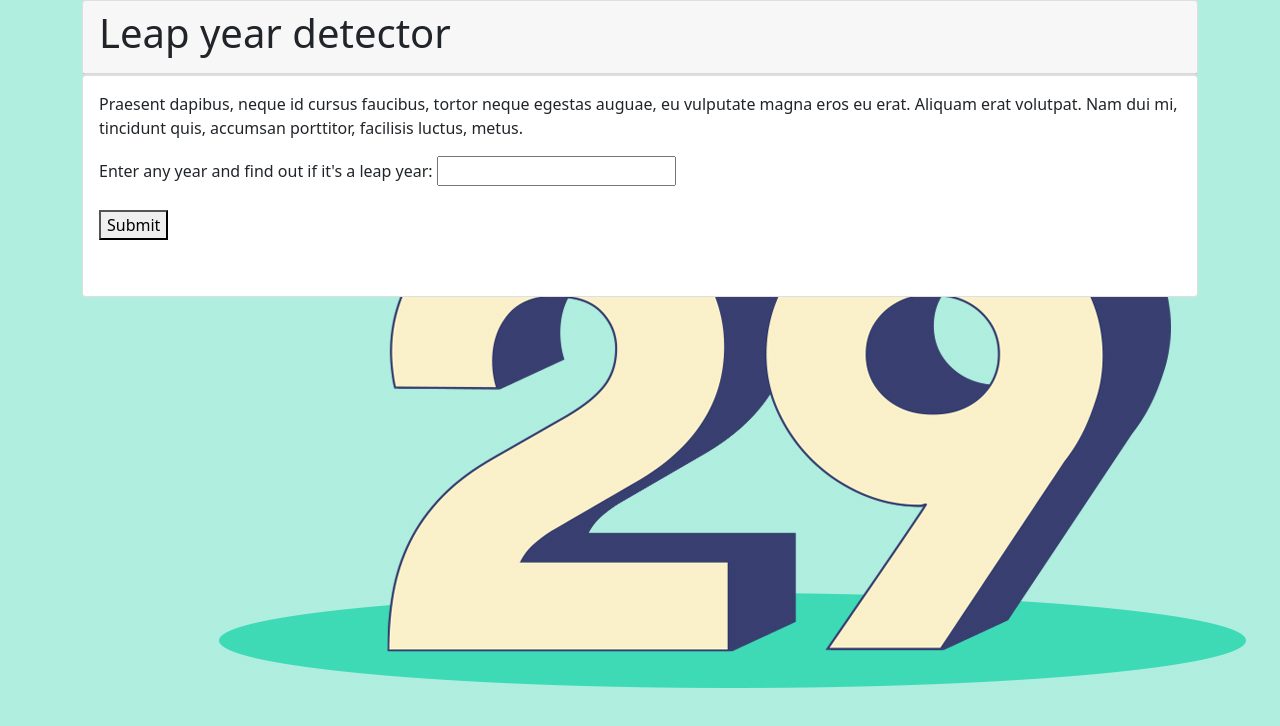
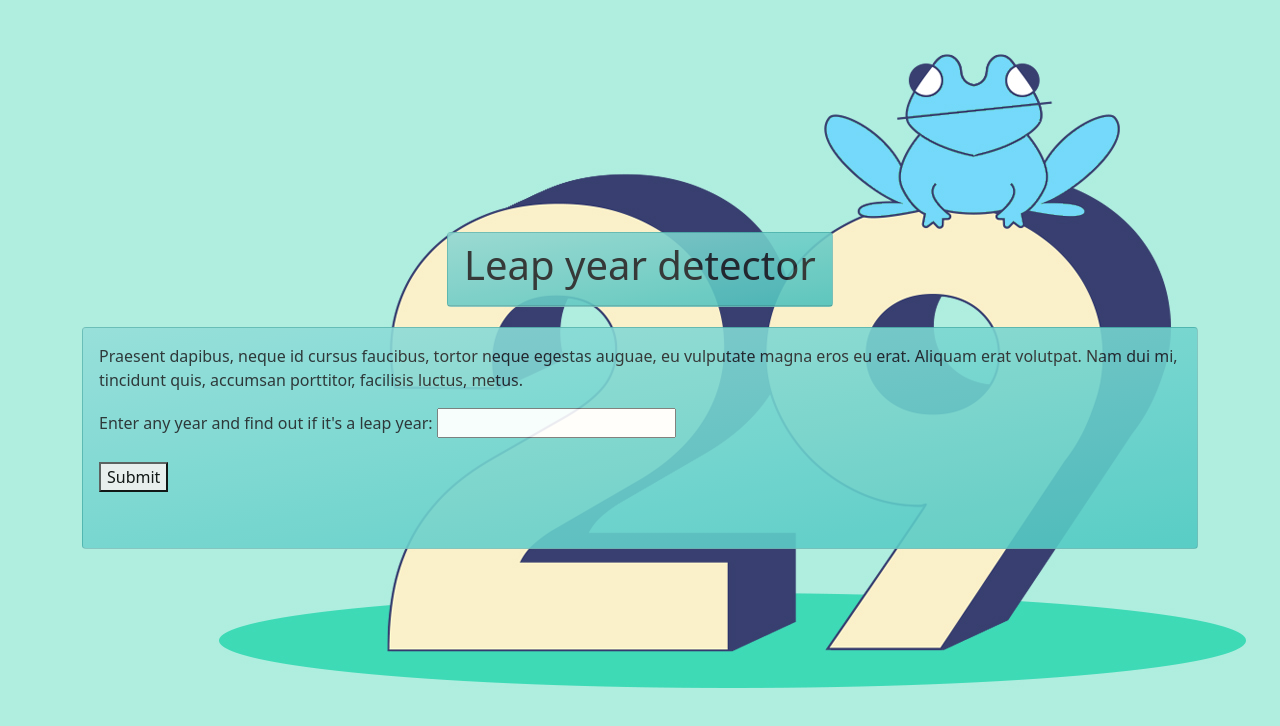
Before and after one commit to soilapertet/leap-year-detector, a plain HTML site: page index.html in a window 1280 px wide. Drawn offline with Linux system fonts and the light colour scheme.

Commit message:
Adjust relative position of the cards and background colour

```diff
--- a/css/scripts.css
+++ b/css/scripts.css
@@ -5,3 +5,8 @@ body
   background-size: cover;
   background-attachment: fixed;
 }
+.card
+{
+  background-image: linear-gradient(to bottom right, #96deda, #50c9c3);
+  opacity: 0.9;
+}
--- a/index.html
+++ b/index.html
@@ -10,7 +10,8 @@
 </head>
 <body>
   <div class="container">
-    <div class="card">
+    <div class="d-flex flex-column min-vh-100 justify-content-center align-items-center">
+      <div class="card" style="position:relative; top: -20px;">
         <div class="card-header">
           <h1>Leap year detector</h1>
         </div>
@@ -33,6 +34,7 @@
         </div>
       </div>
     </div>
+  </div>
 <script src="js/scripts.js"></script>
 </body>
 </html>
```
Lines whose indentation alone changed are shown as unchanged.
